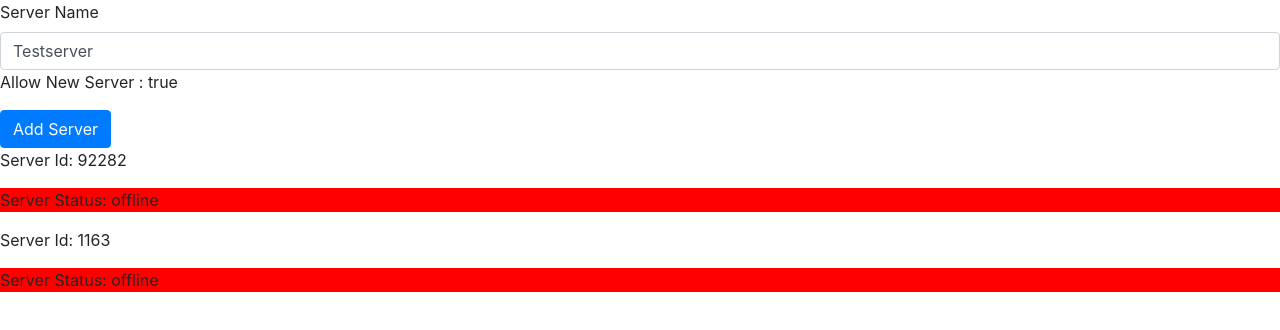
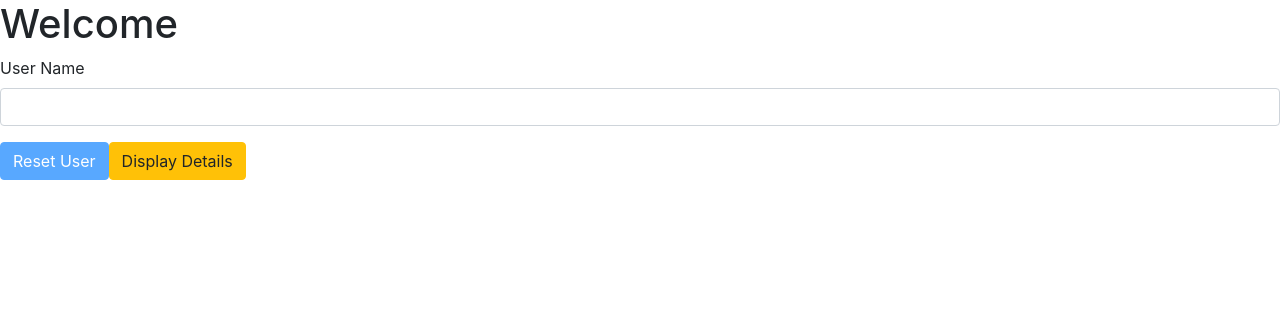
Before and after one commit to 7amitdas/angular-practice, an Angular app in the folder my-first-app/: page / in a window 1280 px wide. Shown: the top 330 px of the page. Built offline with nearby package versions, Linux system fonts and the light colour scheme.

Commit message:
Added Display Button and toggle a paragraph on click. Logging All the button click in array and from fifth item change color of Button Log.

```diff
--- a/my-first-app/src/app/app.component.html
+++ b/my-first-app/src/app/app.component.html
@@ -1,3 +1,3 @@
-<app-servers></app-servers>
+<!-- <app-servers></app-servers> -->
 <!-- <hr/> -->
-<!-- <app-user></app-user> -->
+<app-user></app-user>
--- a/my-first-app/src/app/user/user.component.html
+++ b/my-first-app/src/app/user/user.component.html
@@ -12,3 +12,13 @@
 >
   Reset User
 </button>
+<button class="btn btn-warning" (click)="onClickDisplayDetails()">
+  Display Details
+</button>
+<p *ngIf="displaySecretPass">Secret Password : tuna</p>
+<p
+  *ngFor="let log of buttonLog; let indexOfelement=index;"
+  [ngStyle]="{ backgroundColor: getLogBackGroundColor(indexOfelement) }"
+  [ngClass]="{ colWhite: indexOfelement >= 4 }">
+  Index: {{indexOfelement}} : {{ log }}
+</p>
--- a/my-first-app/src/app/user/user.component.ts
+++ b/my-first-app/src/app/user/user.component.ts
@@ -3,10 +3,21 @@ import { Component } from '@angular/core';
 @Component({
   selector: 'app-user',
   templateUrl: './user.component.html',
+  styles: [
+    `
+      .colWhite {
+        color: white;
+      }
+    `,
+  ],
 })
 export class UserComponent {
   username: string = '';
   //isAddUserButtonEnabled = false;
+  displaySecretPass: boolean = false;
+  buttonLog: number[] = [];
+  // changeLogBackgroundColor: boolean = false;
+  // changeLogTextColor: boolean = false;
 
   constructor() {}
 
@@ -22,4 +33,21 @@ export class UserComponent {
   //     this.username = '';
   //     //this.isAddUserButtonEnabled = false;
   //   }
+
+  onClickDisplayDetails() {
+    this.displaySecretPass = !this.displaySecretPass;
+    if (this.displaySecretPass) {
+      this.buttonLog.push(1);
+    } else {
+      this.buttonLog.push(0);
+    }
+    // if (this.buttonLog.length >= 5) {
+    //   this.changeLogBackgroundColor = true;
+    //   this.changeLogTextColor = true;
+    // }
+  }
+
+  getLogBackGroundColor(indexOfelement): string {
+    return indexOfelement >= 4 ? 'blue':'white';
+  }
 }
```
